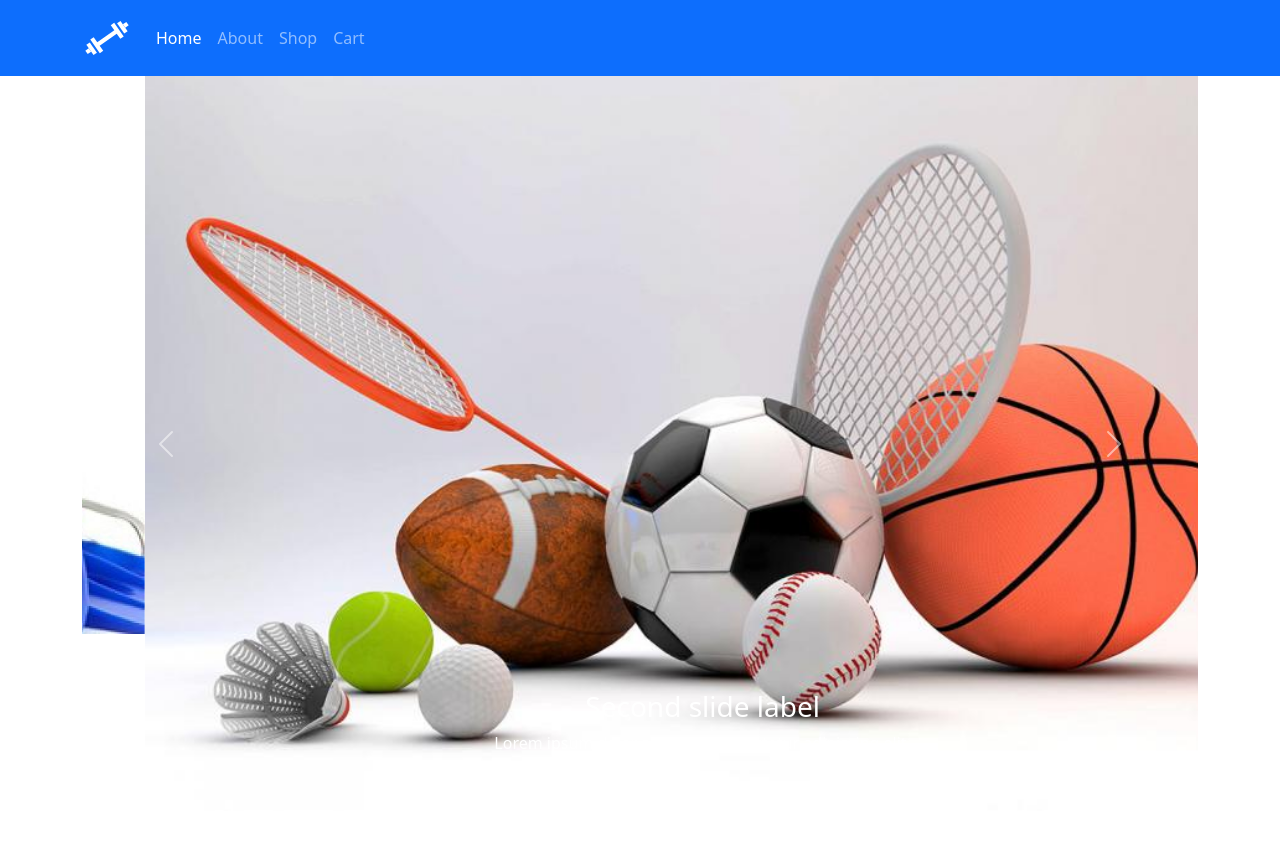
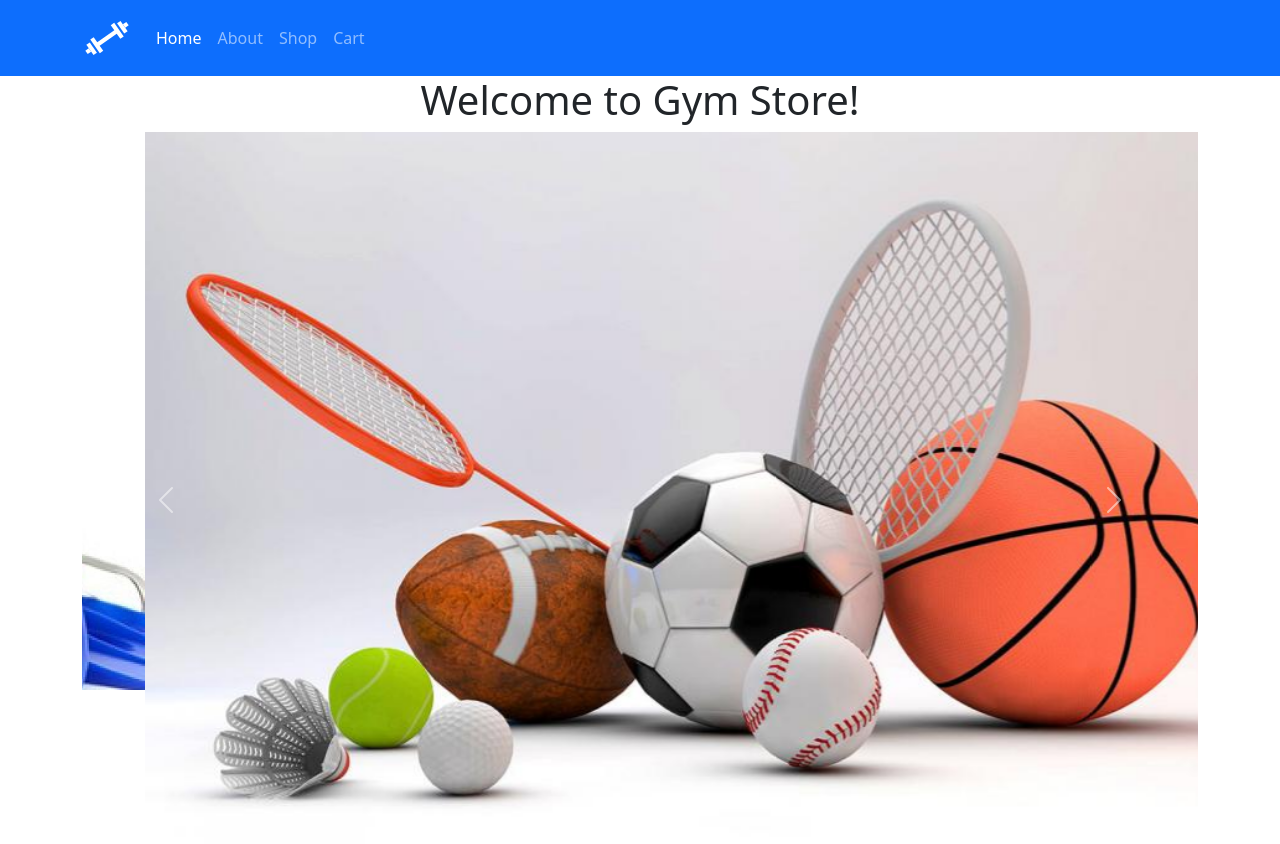
Before and after one commit to DaniilT048/internet-shop, a React (Vite) app: page / in a window 1280 px wide. Shown: the top 844 px of the page. Before the commit the page ends 811 px from the top, so only its background shows below. Built offline with nearby package versions, Linux system fonts and the light colour scheme.

Commit message:
home page done

```diff
--- a/src/components/Home.tsx
+++ b/src/components/Home.tsx
@@ -14,6 +14,7 @@ const Home = ():ReactElement => {
     }
     return(
         <Container>
+            <h1 className="text-center">Welcome to Gym Store!</h1>
             <Carousel activeIndex={index} onSelect={handleSelect}>
                 <Carousel.Item>
                     <img
@@ -21,9 +22,7 @@ const Home = ():ReactElement => {
                         src={shop1}
                         alt="First slide"
                     />
-                    <Carousel.Caption>
-                        <h3>First slide label</h3>
-                        <p>Nulla vitae elit libero, a pharetra augue mollis interdum.</p>
+                    <Carousel.Caption >
                     </Carousel.Caption>
                 </Carousel.Item>
 
@@ -34,8 +33,6 @@ const Home = ():ReactElement => {
                         alt="Second slide"
                     />
                     <Carousel.Caption>
-                        <h3>Second slide label</h3>
-                        <p>Lorem ipsum dolor sit amet, consectetur adipiscing elit.</p>
                     </Carousel.Caption>
                 </Carousel.Item>
 
@@ -46,8 +43,6 @@ const Home = ():ReactElement => {
                         alt="Third slide"
                     />
                     <Carousel.Caption>
-                        <h3>Third slide label</h3>
-                        <p>Praesent commodo cursus magna, vel scelerisque nisl consectetur.</p>
                     </Carousel.Caption>
                 </Carousel.Item>
             </Carousel>
```
